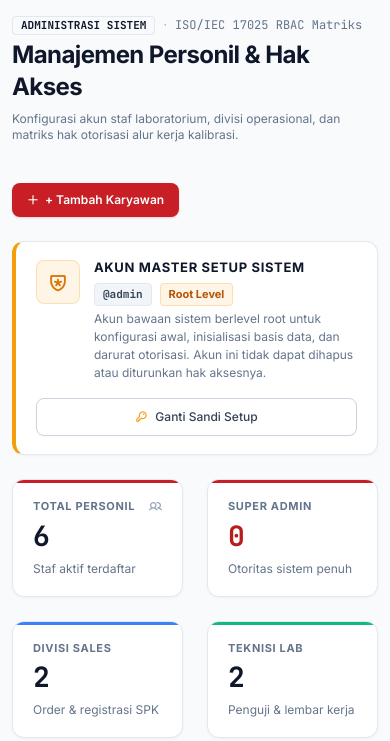
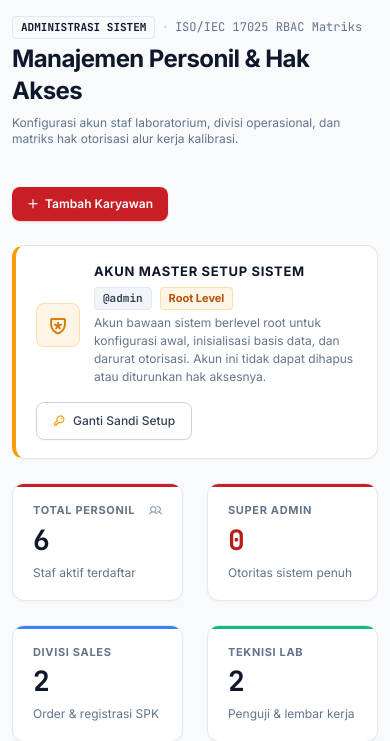
Before and after one commit to radityabhardana/kalpindo_laboratory_management, a PHP site: page /users.php in a window 390 px wide. Shown: the part 64-805 px from the top of the page. Run offline with PHP 8.4, Linux system fonts and the light colour scheme; a user stored in the database is signed in; data comes from the database, SQL or seed files in the repository.

Commit message:
fix(users): fix master admin banner flexbox collapse and remove duplicate plus symbols

```diff
--- a/assets/css/custom.css
+++ b/assets/css/custom.css
@@ -1009,6 +1009,20 @@ html.dark ::-webkit-scrollbar-thumb:hover,
 .justify-center { justify-content: center; }
 .shrink-0 { flex-shrink: 0; }
 .grow { flex-grow: 1; }
+
+@media (min-width: 640px) {
+    .sm\:flex-row { flex-direction: row !important; }
+    .sm\:flex-col { flex-direction: column !important; }
+    .sm\:items-center { align-items: center !important; }
+    .sm\:items-start { align-items: flex-start !important; }
+    .sm\:justify-between { justify-content: space-between !important; }
+    .sm\:w-auto { width: auto !important; }
+    .sm\:w-full { width: 100% !important; }
+    .sm\:inline { display: inline !important; }
+    .sm\:inline-flex { display: inline-flex !important; }
+    .sm\:block { display: block !important; }
+    .sm\:hidden { display: none !important; }
+}
 
 @media (min-width: 768px) {
     .md\:flex-row { flex-direction: row; }
@@ -1936,9 +1950,8 @@ html.dark .tab-link.active i,
     margin-bottom: 1.5rem !important;
     display: flex !important;
     flex-direction: column !important;
-    justify-content: space-between !important;
+    gap: 1rem !important;
     box-shadow: 0 1px 3px 0 rgba(15, 23, 42, 0.04) !important;
-    gap: 1rem !important;
     transition: background-color 0.15s ease, border-color 0.15s ease !important;
 }
 
@@ -1946,7 +1959,27 @@ html.dark .tab-link.active i,
     .master-admin-banner {
         flex-direction: row !important;
         align-items: center !important;
+        justify-content: space-between !important;
     }
+}
+
+.master-admin-content {
+    display: flex !important;
+    align-items: center !important;
+    gap: 0.875rem !important;
+    flex: 1 1 auto !important;
+    min-width: 0 !important;
+}
+
+.master-admin-text {
+    flex: 1 1 auto !important;
+    min-width: 0 !important;
+}
+
+.master-admin-action {
+    flex-shrink: 0 !important;
+    display: flex !important;
+    align-items: center !important;
 }
 
 .master-admin-icon {
@@ -1977,6 +2010,7 @@ html.dark .master-admin-icon,
     text-transform: uppercase !important;
     color: var(--text-primary) !important;
     margin: 0 !important;
+    white-space: nowrap !important;
 }
 
 .master-admin-badge-admin {
@@ -1988,6 +2022,7 @@ html.dark .master-admin-icon,
     background-color: var(--surface-subtle) !important;
     color: var(--text-secondary) !important;
     border: 1px solid var(--border-subtle) !important;
+    white-space: nowrap !important;
 }
 
 .master-admin-badge-root {
@@ -1998,6 +2033,7 @@ html.dark .master-admin-icon,
     background-color: rgba(245, 158, 11, 0.1) !important;
     color: #B45309 !important;
     border: 1px solid rgba(245, 158, 11, 0.25) !important;
+    white-space: nowrap !important;
 }
 
 html.dark .master-admin-badge-root,
@@ -2013,7 +2049,7 @@ html.dark .master-admin-badge-root,
     margin-top: 0.25rem !important;
     margin-bottom: 0 !important;
     line-height: 1.5 !important;
-    max-width: 48rem !important;
+    max-width: 52rem !important;
 }
 
 /* ========================================================== */
--- a/includes/header.php
+++ b/includes/header.php
@@ -419,7 +419,7 @@ if (hasRole('SUPER_ADMIN')) {
                 <?php if (hasRole(['SUPER_ADMIN', 'SALES'])): ?>
                     <a href="orders.php?action=create" class="btn-brand-primary">
                         <i class="ph-bold ph-plus text-xs"></i>
-                        <span class="d-none d-sm-inline">+ SPK Baru</span>
+                        <span class="d-none d-sm-inline">SPK Baru</span>
                     </a>
                 <?php endif; ?>
 
--- a/index.php
+++ b/index.php
@@ -107,7 +107,7 @@ $scopes = getScopeList();
         <?php if (hasRole(['SUPER_ADMIN', 'SALES'])): ?>
             <a href="orders.php?action=create" class="btn-brand-primary">
                 <i class="ph-bold ph-plus text-xs"></i>
-                <span>+ Buat SPK Baru</span>
+                <span>Buat SPK Baru</span>
             </a>
         <?php endif; ?>
     </div>
--- a/orders.php
+++ b/orders.php
@@ -263,7 +263,7 @@ $completedOrdersCount = count(array_filter($orders, fn($o) => $o['status'] === '
         <?php if (hasRole(['SUPER_ADMIN', 'SALES'])): ?>
             <button onclick="openModal('create-order-modal')" class="btn-brand-primary">
                 <i class="ph-bold ph-plus text-xs"></i>
-                <span>+ Buat SPK Baru</span>
+                <span>Buat SPK Baru</span>
             </button>
         <?php else: ?>
             <span class="badge-status neutral">
--- a/users.php
+++ b/users.php
@@ -249,10 +249,10 @@ require_once __DIR__ . '/includes/header.php';
 ?>
 
 <!-- Header Control Bar -->
-<div class="flex flex-col sm:flex-row sm:items-center justify-between gap-4 mb-6">
+<div class="flex flex-col sm:flex-row items-start sm:items-center justify-between gap-4 mb-6">
     <div>
         <div class="flex items-center gap-2 mb-1">
-            <span class="px-2 py-0.5 rounded text-[11px] font-mono font-semibold bg-red-100 text-red-800 border border-red-200 dark:bg-red-950/50 dark:text-red-300 dark:border-red-800/60">
+            <span class="px-2 py-0.5 rounded text-[11px] font-mono font-semibold bg-red-100 text-red-800 border border-red-200 dark:bg-red-950/50 dark:text-red-300 dark:border-red-800/60" style="padding: 2px 8px; border-radius: 4px; font-size: 11px; font-weight: 600;">
                 ADMINISTRASI SISTEM
             </span>
             <span class="text-xs text-slate-400">·</span>
@@ -268,19 +268,19 @@ require_once __DIR__ . '/includes/header.php';
     <div class="flex items-center gap-2 shrink-0">
         <button type="button" onclick="openModal('modal-add-user')" class="btn-brand-primary">
             <i class="ph-bold ph-plus text-xs"></i>
-            <span>+ Tambah Karyawan</span>
+            <span>Tambah Karyawan</span>
         </button>
     </div>
 </div>
 
 <!-- Banner: Akun Master Setup Sistem (Adaptive Light & Dark Mode) -->
 <div class="master-admin-banner">
-    <div class="flex items-start sm:items-center gap-3.5">
+    <div class="master-admin-content">
         <div class="master-admin-icon">
             <i class="ph-bold ph-shield-star"></i>
         </div>
-        <div>
-            <div class="flex items-center gap-2 flex-wrap">
+        <div class="master-admin-text">
+            <div class="flex items-center gap-2 flex-wrap mb-1">
                 <h2 class="master-admin-title">Akun Master Setup Sistem</h2>
                 <span class="master-admin-badge-admin">@admin</span>
                 <span class="master-admin-badge-root">Root Level</span>
@@ -291,8 +291,8 @@ require_once __DIR__ . '/includes/header.php';
         </div>
     </div>
     <?php if ($systemAdmin): ?>
-        <div class="shrink-0 w-full sm:w-auto">
-            <button type="button" onclick="openEditUserModal(<?= htmlspecialchars(json_encode($systemAdmin)) ?>)" class="btn-surface w-full sm:w-auto" style="height: 38px; padding: 0 16px; font-size: 12px; display: inline-flex; align-items: center; justify-content: center; gap: 8px;">
+        <div class="master-admin-action">
+            <button type="button" onclick="openEditUserModal(<?= htmlspecialchars(json_encode($systemAdmin)) ?>)" class="btn-surface" style="height: 38px; padding: 0 16px; font-size: 12px; display: inline-flex; align-items: center; justify-content: center; gap: 8px; white-space: nowrap;">
                 <i class="ph-bold ph-key text-xs" style="color: #F59E0B;"></i>
                 <span>Ganti Sandi Setup</span>
             </button>
```
